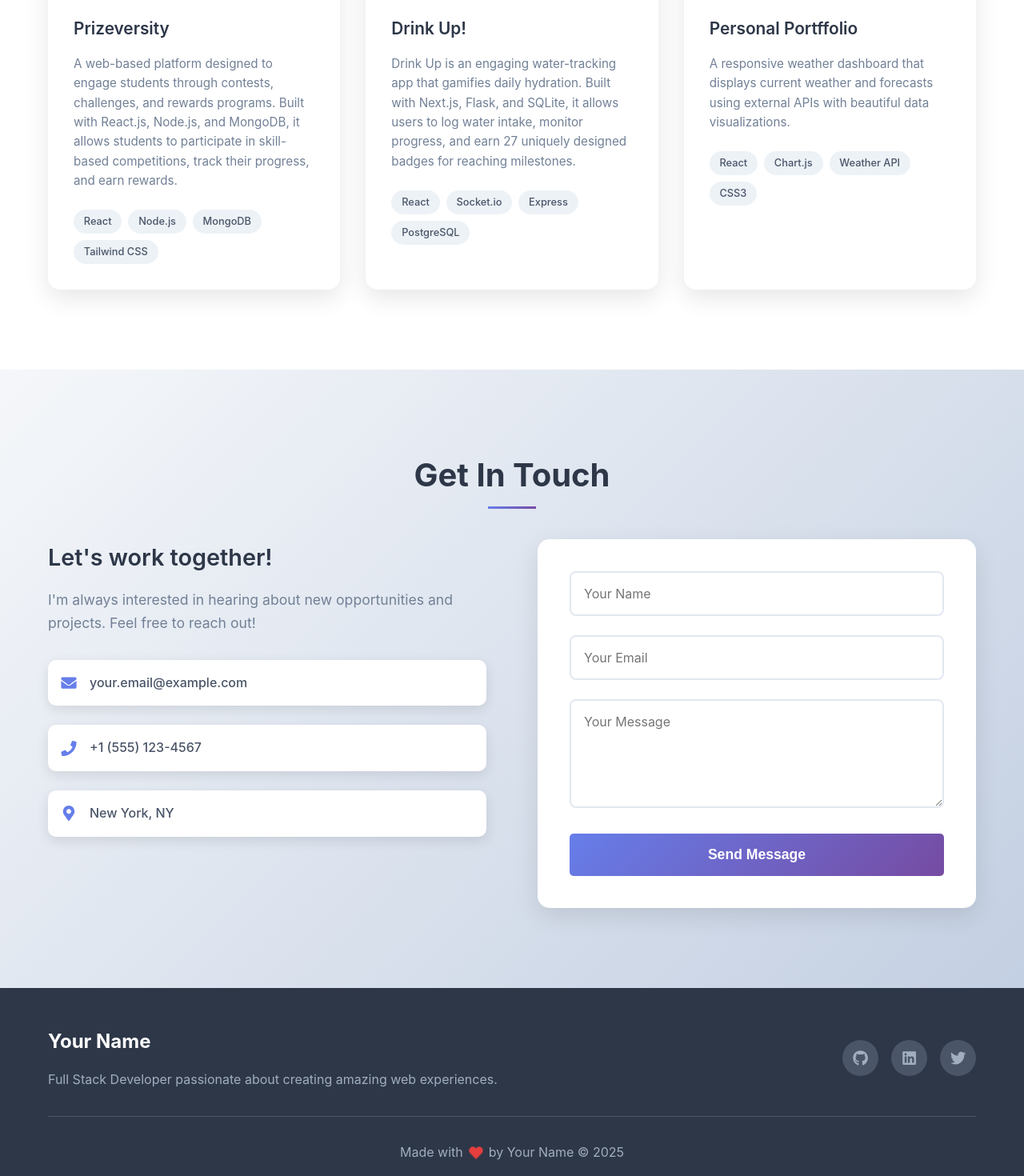
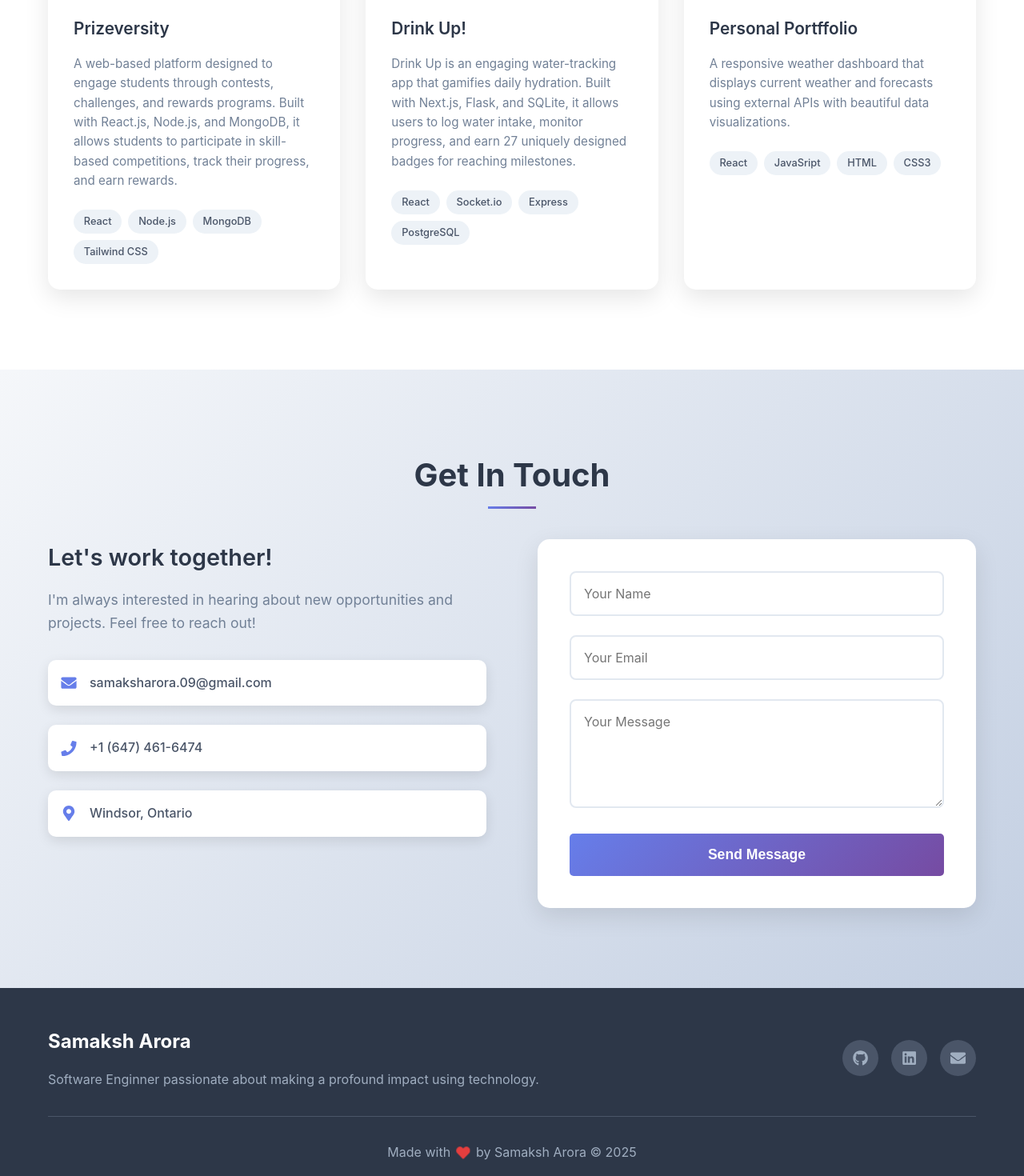
Before and after one commit to samaksh-arora/portfolio, a React (Create React App) app: page / in a window 1280 px wide. Shown: the part 5748-7218 px from the top of the page at 80% size. Built offline with nearby package versions, Linux system fonts and the light colour scheme.

Commit message:
Update contact information and footer details; modify project technologies and GitHub link

```diff
--- a/src/components/Contact.jsx
+++ b/src/components/Contact.jsx
@@ -40,15 +40,15 @@ const Contact = () => {
             <div className="contact-details">
               <div className="contact-item">
                 <FaEnvelope className="contact-icon" />
-                <span>your.email@example.com</span>
+                <span>samaksharora.09@gmail.com</span>
               </div>
               <div className="contact-item">
                 <FaPhone className="contact-icon" />
-                <span>+1 (555) 123-4567</span>
+                <span>+1 (647) 461-6474</span>
               </div>
               <div className="contact-item">
                 <FaMapMarkerAlt className="contact-icon" />
-                <span>New York, NY</span>
+                <span>Windsor, Ontario</span>
               </div>
             </div>
           </div>
--- a/src/components/Footer.jsx
+++ b/src/components/Footer.jsx
@@ -1,5 +1,5 @@
 import React from 'react';
-import { FaGithub, FaLinkedin, FaTwitter, FaHeart } from 'react-icons/fa';
+import { FaGithub, FaLinkedin, FaEnvelope, FaHeart } from 'react-icons/fa';
 import './Footer.css';
 
 const Footer = () => {
@@ -8,26 +8,26 @@ const Footer = () => {
       <div className="container">
         <div className="footer-content">
           <div className="footer-info">
-            <h3>Your Name</h3>
-            <p>Full Stack Developer passionate about creating amazing web experiences.</p>
+            <h3>Samaksh Arora</h3>
+            <p>Software Enginner passionate about making a profound impact using technology.</p>
           </div>
 
           <div className="footer-links">
-            <a href="https://github.com" target="_blank" rel="noopener noreferrer">
+            <a href="https://github.com/samaksh-arora" target="_blank" rel="noopener noreferrer">
               <FaGithub />
             </a>
-            <a href="https://linkedin.com" target="_blank" rel="noopener noreferrer">
+            <a href="https://linkedin.com/in/arorasamaksh" target="_blank" rel="noopener noreferrer">
               <FaLinkedin />
             </a>
-            <a href="https://twitter.com" target="_blank" rel="noopener noreferrer">
-              <FaTwitter />
+            <a href="mailto:samaksharora.09@gmail.com">
+              <FaEnvelope />
             </a>
           </div>
         </div>
 
         <div className="footer-bottom">
           <p>
-            Made with <FaHeart className="heart" /> by Your Name © 2025
+            Made with <FaHeart className="heart" /> by Samaksh Arora © 2025
           </p>
         </div>
       </div>
--- a/src/components/Projects.jsx
+++ b/src/components/Projects.jsx
@@ -27,8 +27,8 @@ const Projects = () => {
       title: 'Personal Portffolio',
       description: 'A responsive weather dashboard that displays current weather and forecasts using external APIs with beautiful data visualizations.',
       image: '/portfolio.png',
-      technologies: ['React', 'Chart.js', 'Weather API', 'CSS3'],
-      github: 'https://github.com',
+      technologies: ['React', 'JavaSript', 'HTML', 'CSS3'],
+      github: 'https://github.com/samaksh-arora/portfolio.git',
       demo: 'https://demo.com'
     }
   ];
```
